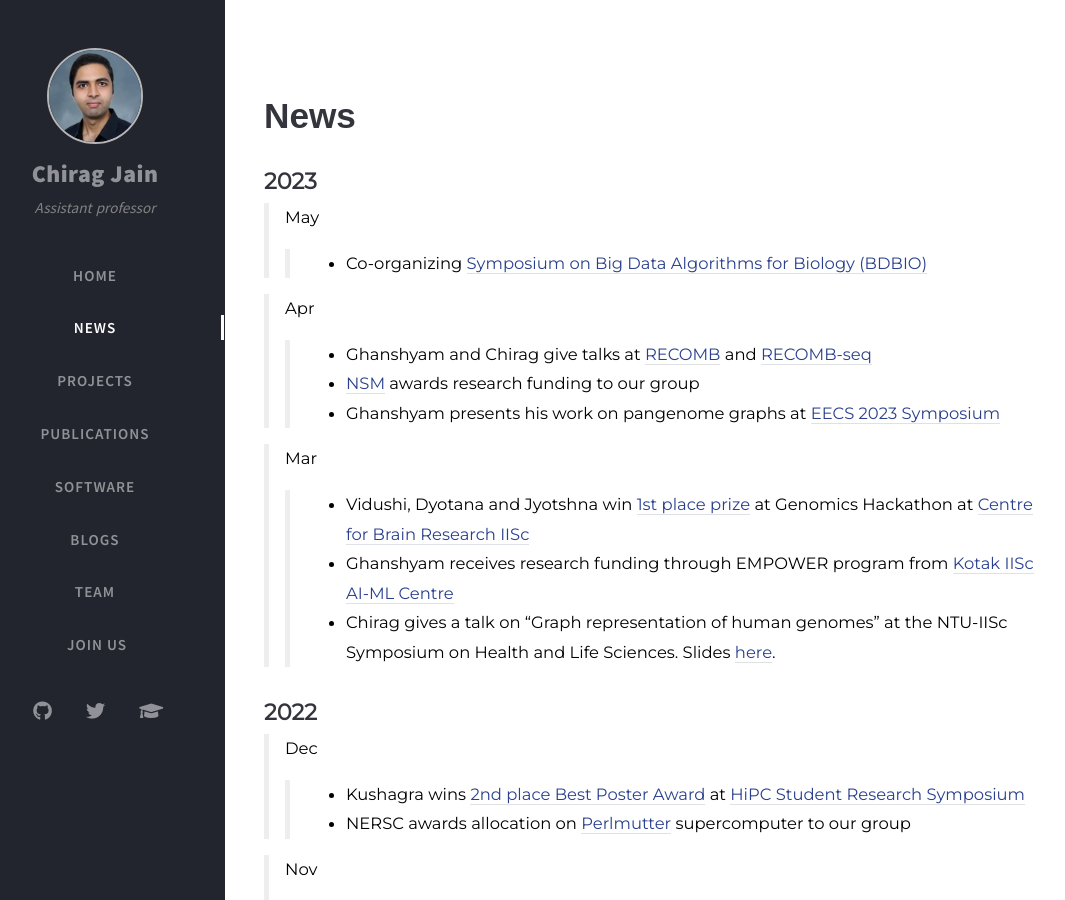
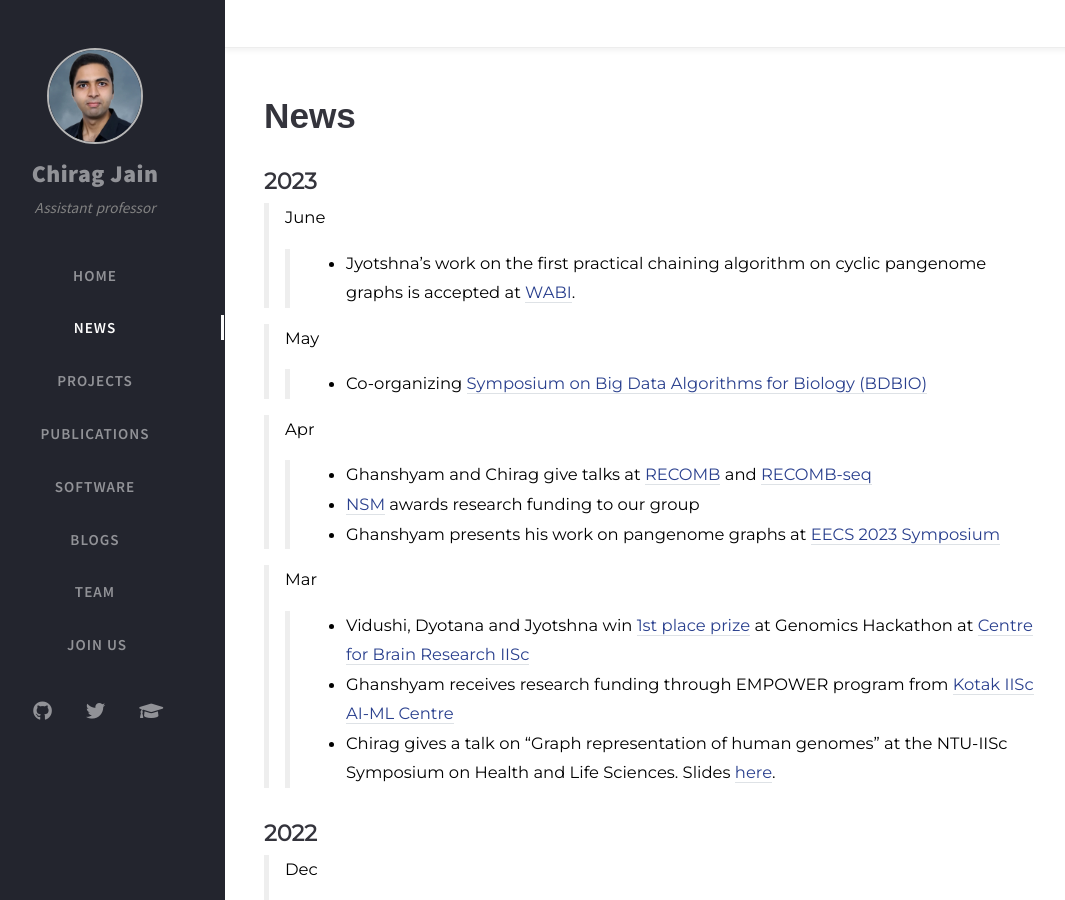
Before and after one commit to at-cg/at-cg.github.io, a Jekyll site: the page built from tabs/new.md, in a window 1280 px wide and 900 px high. Shown: the whole window, without its empty margins (35-1100 px from the left). Built offline with Jekyll 4.4.1, drawn with Linux system fonts in a browser that asks for light colours; nearby versions of some CDN libraries; comment, search, counter and statistics services are not loaded.

Commit message:
Update new.md

```diff
--- a/tabs/new.md
+++ b/tabs/new.md
@@ -20,6 +20,9 @@ type: news
 # **News**
 
 ## **2023**
+
+> June
+>> - Jyotshna's work on the first practical chaining algorithm on cyclic pangenome graphs is accepted at [WABI](https://acm-bcb.org/WABI/2023/).
 
 > May
 >> - Co-organizing [Symposium on Big Data Algorithms for Biology (BDBIO)](https://www.bdbio2023.in)
```
